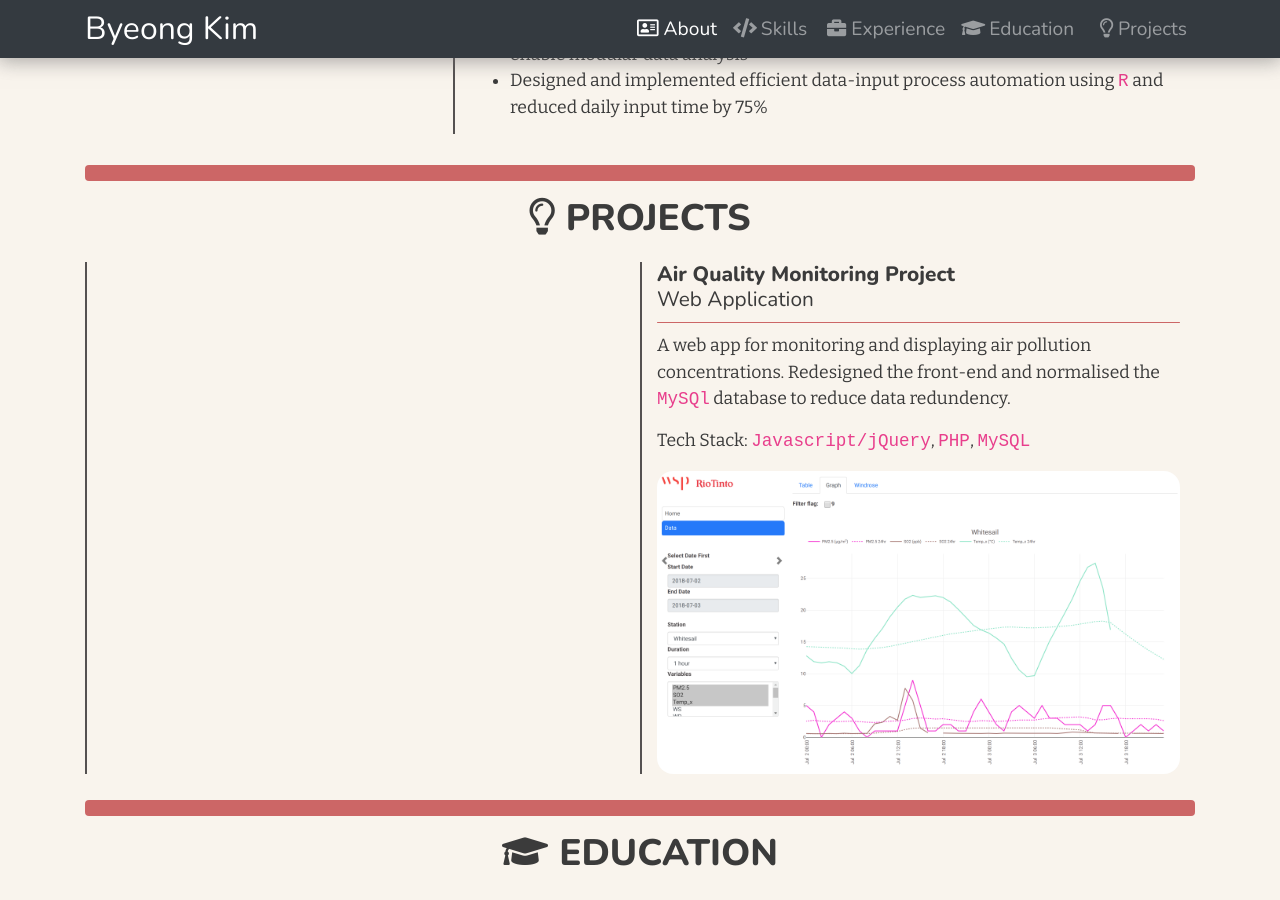
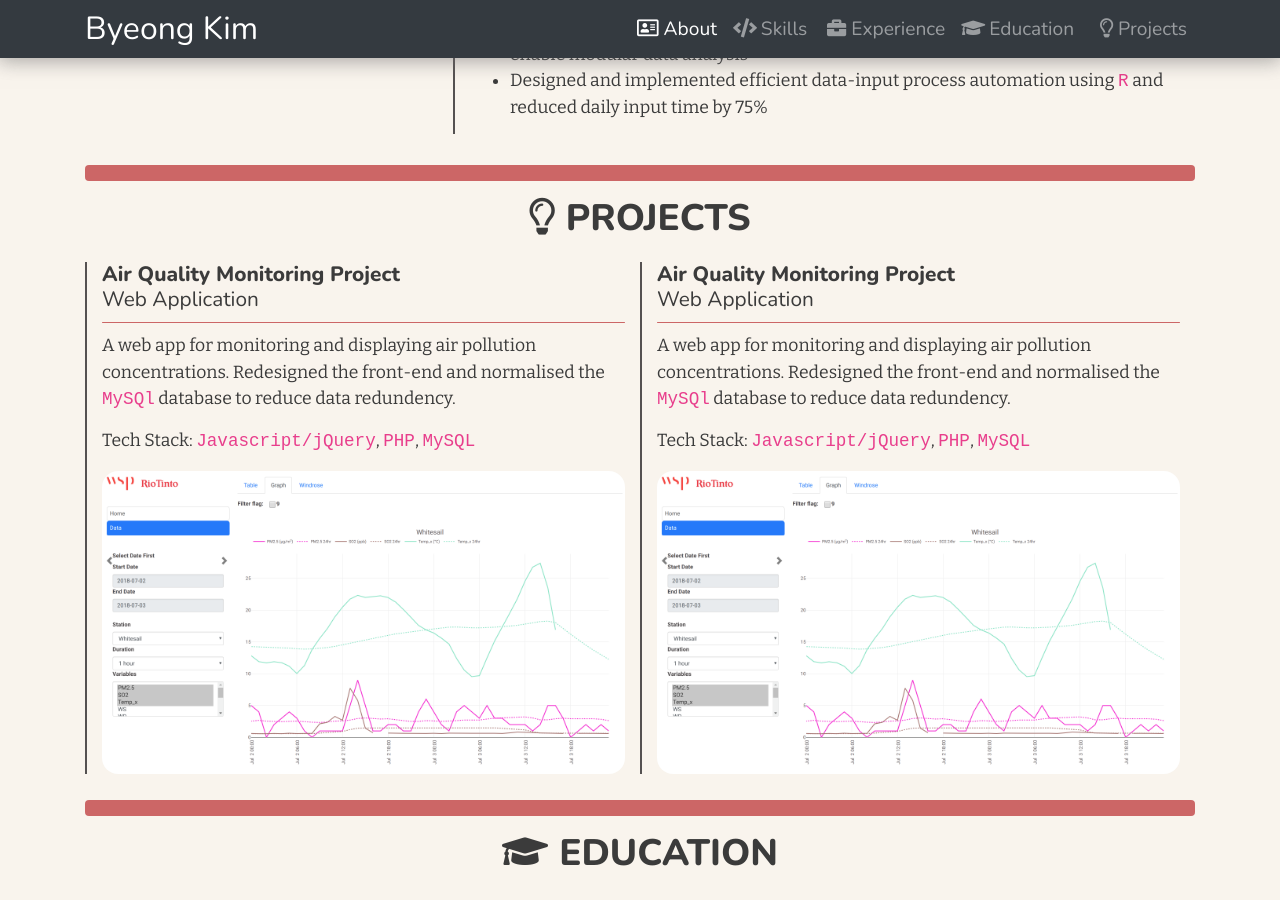
Before and after one commit to byeong0430/byeong0430.github.io, a Jekyll site: the page built from index.html, in a window 1280 px wide and 900 px high, scrolled down 1059 px. Built offline with Jekyll 4.4.1, drawn with Linux system fonts in a browser that asks for light colours; nearby versions of some CDN libraries.

Commit message:
added filler for another project

```diff
--- a/_includes/projects-elements.html
+++ b/_includes/projects-elements.html
@@ -1,8 +1,29 @@
-<!-- project #1 -->
 <article>
   <div class='row'>
     <section class='col-xl-6 col-lg-6 col-md-6 col-sm-12 col-12 project'>
-
+      <header>
+        <h1>
+          <a href='http://67.231.17.48/clients/Rio_Tinto_Alcan/' target='_blank'>
+            Air Quality Monitoring Project
+          </a>
+        </h1>
+        <h2>Web Application</h2>
+      </header>
+      <hr class="red-line">
+      <main>
+        <p>A web app for monitoring and displaying air pollution concentrations. Redesigned the front-end and normalised the
+          <code>MySQl</code> database to reduce data redundency.</p>
+        <p>Tech Stack:
+          <code>Javascript/jQuery</code>,
+          <code>PHP</code>,
+          <code>MySQL</code>
+        </p>
+      </main>
+      <footer>
+        <a href='http://67.231.17.48/clients/Rio_Tinto_Alcan/' target='_blank'>
+          <img src='/assets/img/projects/rio_tinto.png' alt='rio tinto'>
+        </a>
+      </footer>
     </section>
     <section class='col-xl-6 col-lg-6 col-md-6 col-sm-12 col-12 project'>
       <header>
@@ -31,4 +52,3 @@
     </section>
   </div>
 </article>
-<!-- project #1 -->
```
